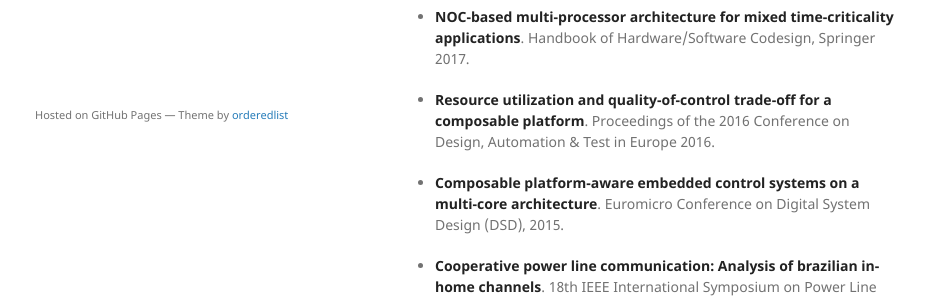
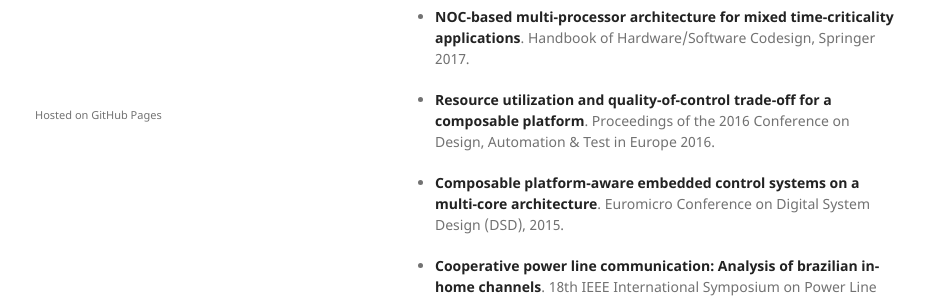
Before and after one commit to juanvalen15/juanvalen15.github.io, a Jekyll site: the page built from another-page.md, in a window 1280 px wide. Shown: the part 706-1005 px from the top of the page, without its empty margins (175-1100 px from the left). Built offline with Jekyll 4.4.1, drawn with Linux system fonts in a browser that asks for light colours; our own code applies the rules of GitHub Pages for plain Markdown files.

Commit message:
removed theme by

```diff
--- a/_layouts/default.html
+++ b/_layouts/default.html
@@ -43,7 +43,7 @@
         {% if site.github.is_project_page %}
         <p>This project is maintained by <a href="{{ site.github.owner_url }}">{{ site.github.owner_name }}</a></p>
         {% endif %}
-        <p><small>Hosted on GitHub Pages &mdash; Theme by <a href="https://github.com/orderedlist">orderedlist</a></small></p>
+        <p><small>Hosted on GitHub Pages</small></p>
       </footer>
     </div>
     <script src="{{ '/assets/js/scale.fix.js' | relative_url }}"></script>
```
